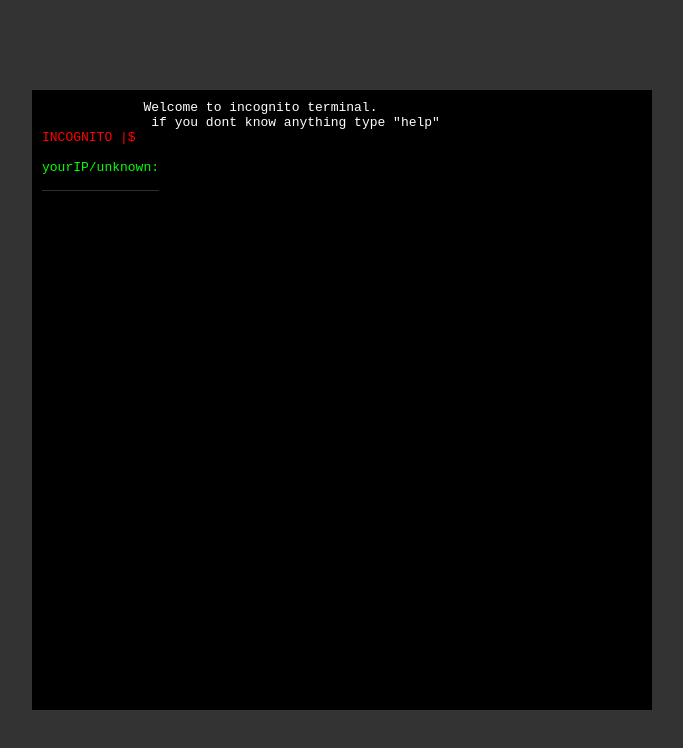
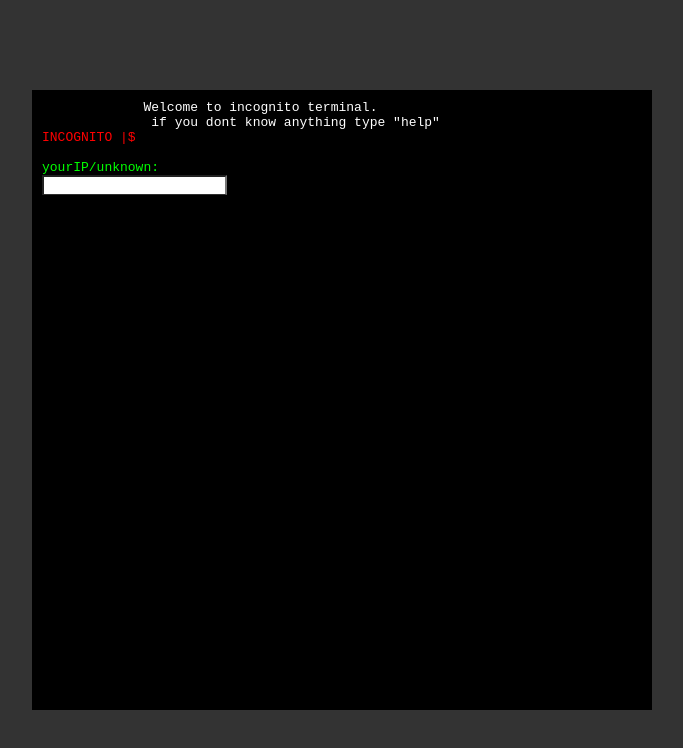
Before and after one commit to maksonchakma/Terminal-Internal-, a plain HTML site: page index.html in a window 1280 px wide. Shown: the whole page, without its empty margins (298-981 px from the left). Drawn offline with Linux system fonts and the light colour scheme; no server answers.

Commit message:
Update index.html

```diff
--- a/index.html
+++ b/index.html
@@ -14,7 +14,7 @@
             <div id="prompt">
                 <br>
                 <span id="userIP" onload="userIP()">fetching...</span>
-                <divinput value="" type="search"contenteditable="true" id="cmd"/>
+                <input value="" type="search"contenteditable="true" id="cmd"/>
             </div>
         </div>
     </div>
```
